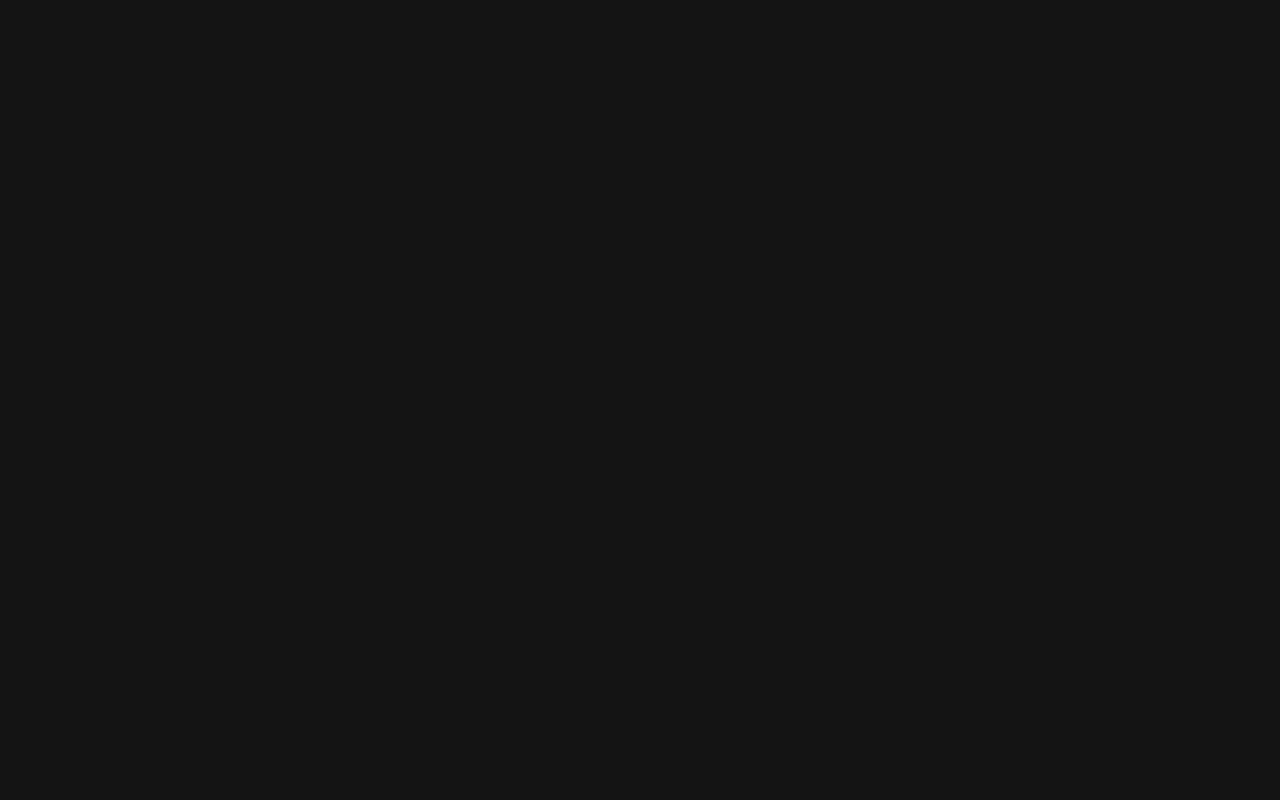
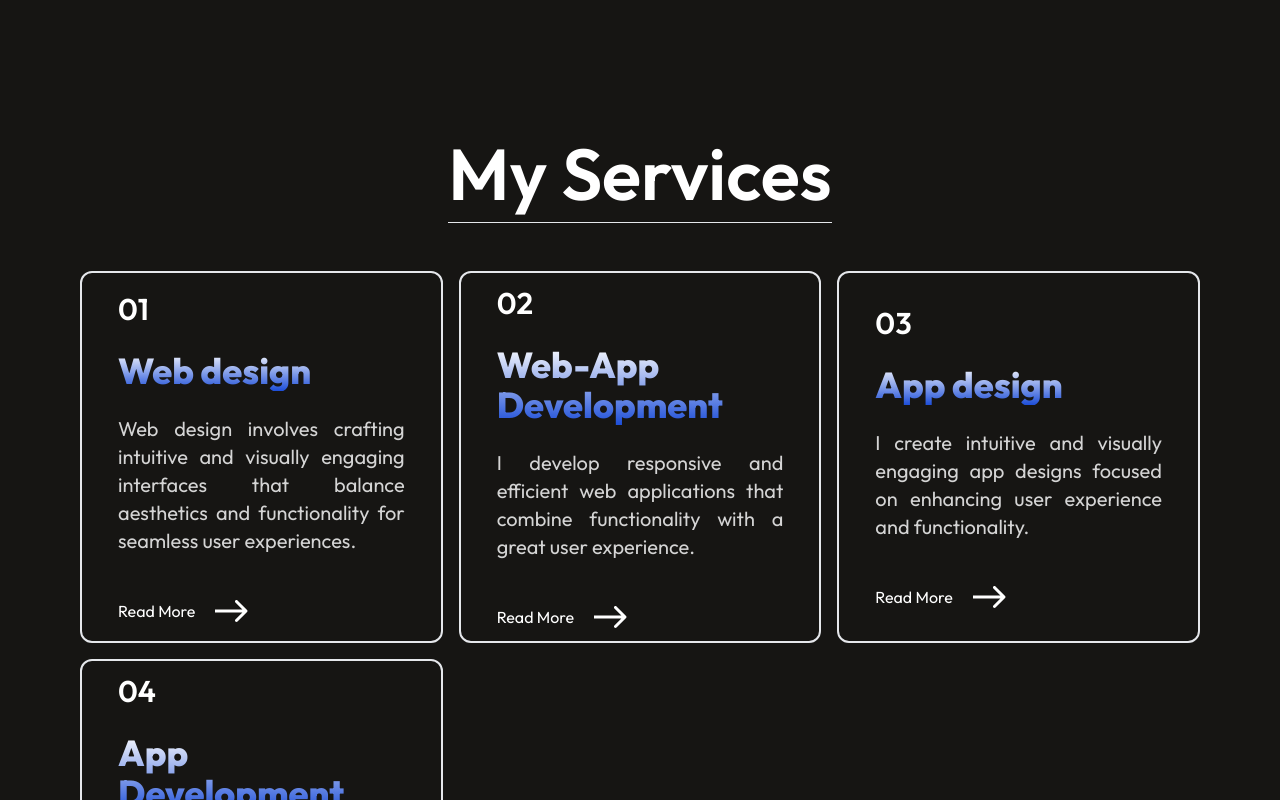
Before and after one commit to lxmn-22/my-portfolio, a React (Vite) app: page / in a window 1280 px wide. Shown: the part 2080-2880 px from the top of the page. Before the commit the page ends 2062 px from the top, so only its background shows below. Built offline with nearby package versions, Linux system fonts and the light colour scheme.

Commit message:
[my-portfolio]: Added Services section.

```diff
--- a/src/App.jsx
+++ b/src/App.jsx
@@ -2,6 +2,7 @@ import React from 'react'
 import Navbar from './components/navbar/Navbar'
 import Hero from './components/hero/Hero'
 import About from './components/about/About'
+import Services from './components/services/Services'
 
 const App = () => {
   return (
@@ -9,6 +10,7 @@ const App = () => {
       <Navbar />
       <Hero />
       <About />
+      <Services />
     </div>
   )
 }
--- a/src/assets/services_data.js
+++ b/src/assets/services_data.js
@@ -1,34 +1,28 @@
 const Services_Data = [
   {
-        s_no:"01",
-        s_name:"Web design",
-        s_desc:"Web development is the process of building, programming..."
+    s_no: "01",
+    s_name: "Web design",
+    s_desc:
+      "Web design involves crafting intuitive and visually engaging interfaces that balance aesthetics and functionality for seamless user experiences.",
   },
   {
-        s_no:"02",
-        s_name:"Graphics design",
-        s_desc:"Web development is the process of building, programming..."
+    s_no: "02",
+    s_name: "Web-App Development",
+    s_desc:
+      "I develop responsive and efficient web applications that combine functionality with a great user experience.",
   },
   {
-        s_no:"03",
-        s_name:"Social media",
-        s_desc:"Web development is the process of building, programming..."
+    s_no: "03",
+    s_name: "App design",
+    s_desc:
+      "I create intuitive and visually engaging app designs focused on enhancing user experience and functionality.",
   },
   {
-        s_no:"04",
-        s_name:"App design",
-        s_desc:"Web development is the process of building, programming..."
+    s_no: "04",
+    s_name: "App Development",
+    s_desc:
+      "I develop innovative and user-friendly apps that deliver seamless functionality and engaging experiences.",
   },
-    {
-        s_no:"05",
-        s_name:"Digital marketing",
-        s_desc:"Web development is the process of building, programming..."
-    },
-    {
-        s_no:"06",
-        s_name:"Content writing",
-        s_desc:"Web development is the process of building, programming..."
-    },
-]
+];
 
 export default Services_Data;
--- a/src/components/about/About.jsx
+++ b/src/components/about/About.jsx
@@ -82,11 +82,11 @@ const About = () => {
         <div className='flex w-1/2 justify-around mb-20'>
             <div className='flex flex-col items-center gap-2.5 hover:scale-110 transition-0.3s'>
                 <h1 className='text-5xl font-bold bg-clip-text bg-secondary text-transparent bg-gradient-to-b from-white to-blue-700'>500+</h1>
-                <p className='text-xl font-medium'>LEETCODE QUESTIONS</p>
+                <p className='text-xl font-medium'>LEETCODE QUESTIONS SOLVED</p>
             </div>
 
             <div className='flex flex-col items-center gap-2.5 hover:scale-110 transition-0.3s'>
-                <h1 className='text-5xl font-bold bg-clip-text bg-secondary text-transparent bg-gradient-to-b from-white to-blue-700'>5+</h1>
+                <h1 className='text-5xl font-bold bg-clip-text bg-secondary text-transparent bg-gradient-to-b from-white to-blue-700'>05+</h1>
                 <p className='text-xl font-medium'>PROJECTS COMPLETED</p>
             </div>
         </div>
--- /dev/null
+++ b/src/components/services/Services.jsx
@@ -0,0 +1,30 @@
+import React from 'react'
+import Services_Data from '../../assets/services_data'
+import arrow_icon from '../../assets/arrow_icon.svg'
+
+const Services = () => {
+  return (
+    <div className='flex flex-col items-center justify-center gap-12 mx-20 my-36'>
+        <div className='relative'>
+            <h1 className='px-0 py-3 text-7xl font-semibold border-b'>My Services</h1>
+        </div>
+
+        <div className='grid grid-cols-3 gap-4 mb-20'>
+            {Services_Data.map((service, index)=> {
+                return <div className='flex flex-col justify-center gap-6 px-9 py-3 rounded-xl border-2 transition-0.4s cursor-pointer hover:border-2 hover:bg-gradient-to-r from-gray-800 hover:border-blue-400 transition-0.4s' key={index}>
+                    <h3 className='text-3xl font-semibold'>{service.s_no}</h3>
+                    <h2 className='text-4xl font-extrabold bg-clip-text bg-secondary text-transparent bg-gradient-to-b from-white to-blue-700'>{service.s_name}</h2>
+                    <p className='text-[#d4d4d4] text-xl leading-7 max-w-96 text-justify'>{service.s_desc}</p>
+                    <div className='flex gap-5 items-center mt-5'>
+                        <p>Read More</p>
+                        <img src={arrow_icon} alt="arrow-icon" />
+                    </div>
+                </div>
+                })
+            }
+        </div>
+    </div>
+  )
+}
+
+export default Services
```
Lines whose indentation alone changed are shown as unchanged.
